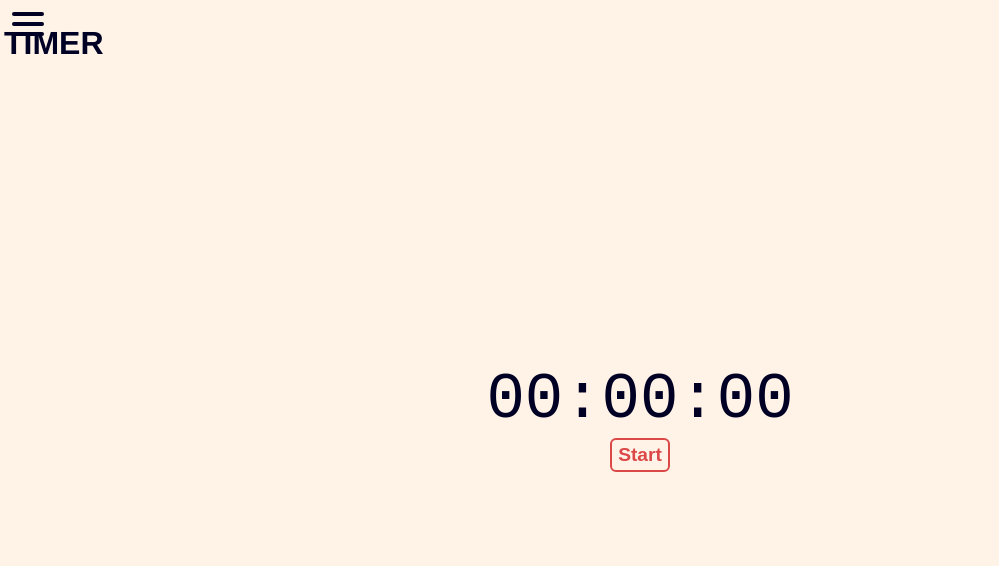
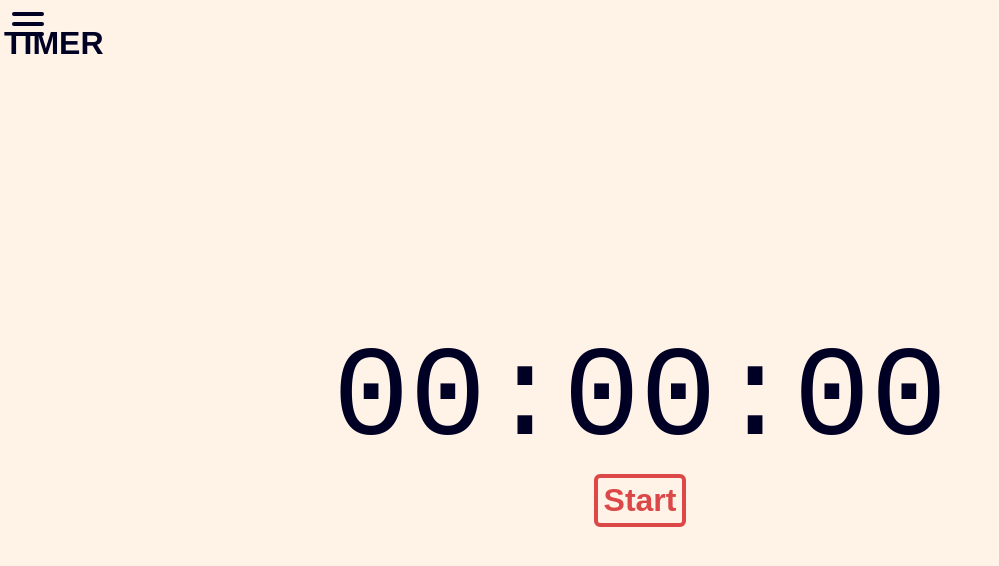
Before and after one commit to hee-develop/web-utils, a Vue app: page /#/timer in a window 1280 px wide. Both pictures are taken after a click on the link 220 px from the left and 24 px from the top of the page. Shown: the top 566 px of the page, without its empty margins (0-999 px from the left). Built offline with nearby package versions, Linux system fonts and the light colour scheme.

Commit message:
modify style

```diff
--- a/src/pages/Timer.vue
+++ b/src/pages/Timer.vue
@@ -189,7 +189,6 @@ export default {
 
 <style lang="scss">
 @import '../styles/colors.scss';
-@import '../styles/global.scss';
 
 /* alert layout */
 #alert {
@@ -209,11 +208,11 @@ export default {
     height: 24%;
     padding: 24px;
     flex-direction: column;
-    background-color: $colorPrimaryDark;
+    background-color: $colorBlack;
     color: $colorWhite;
     margin: auto;
     border-radius: 16px;
-    box-shadow: 0 0 4px rgba($colorBlack, 0.6);
+    box-shadow: 0 0 4px rgba($colorBlack, 0.4);
   }
 
   &-title {
@@ -233,6 +232,8 @@ export default {
       box-shadow: none;
       margin: 0 6px;
       font-size: 1.4em;
+      color: $colorWhite;
+      border-color: $colorWhite;
     }
     .btn-emphasis {
       margin-right: 16px;
@@ -248,7 +249,7 @@ export default {
 }
 #curr-time,
 input.time-number {
-  font-size: 4rem;
+  font-size: 8rem;
   font-family: monospace;
 }
 #curr-time * {
@@ -263,7 +264,8 @@ input.time-number {
 .time-number,
 input.time-number {
   width: 1.2em;
-  text-align: center;
+  text-align: right;
+  background-color: transparent;
 }
 // editing
 input.time-number {
@@ -284,5 +286,13 @@ input[type=number] {
 #noti-editing {
   margin: 0 2px;
   text-align: center;
+  font-size: 2em;
+}
+
+#button-layout {
+  .btn {
+    font-size: 2em;
+    border-width: 4px;
+  }
 }
 </style>
```
